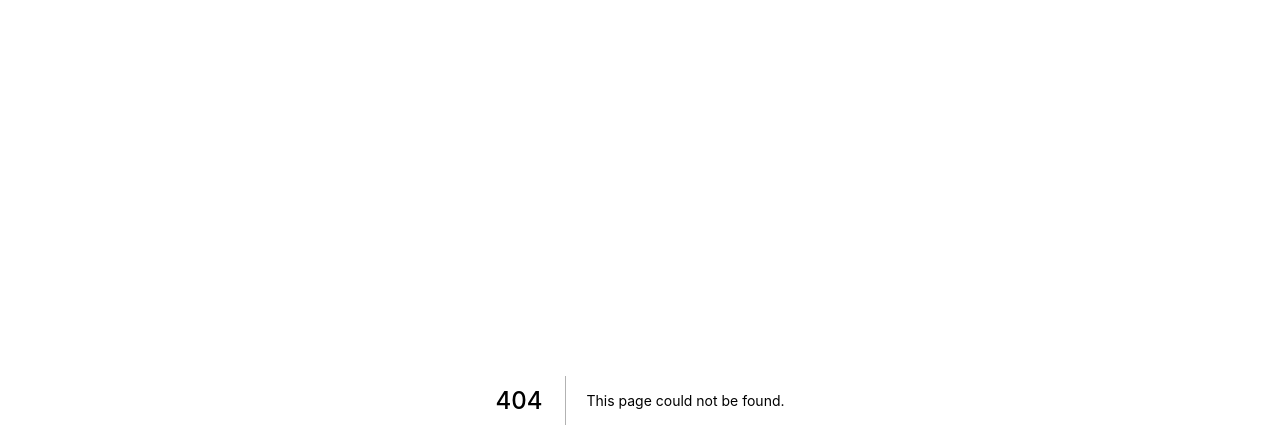
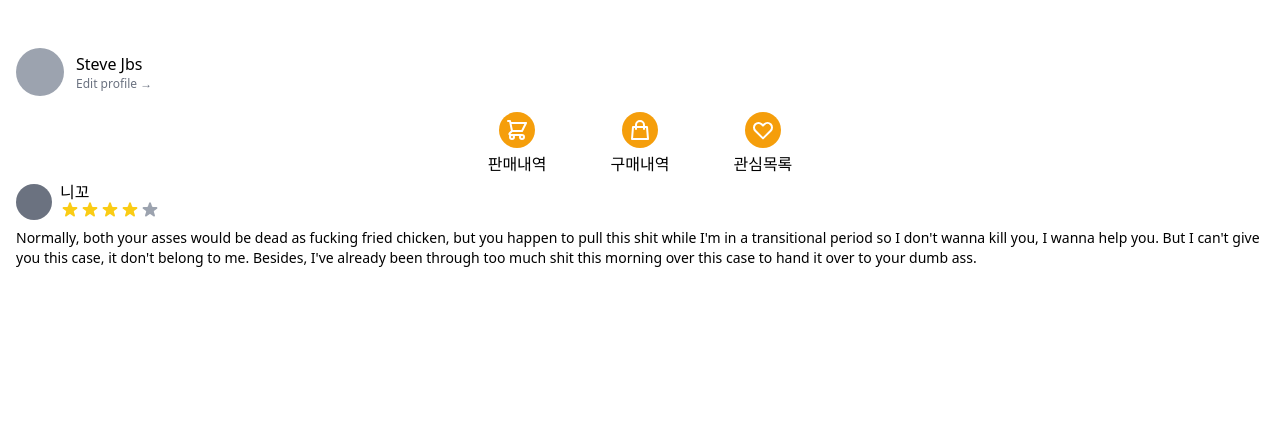
Before and after one commit to Eric-lab-star/carrot-clone, a Next.js app: page /profile in a window 1280 px wide. Before the commit this address had no page. Shown: the top 448 px of the page. Built offline with nearby package versions, Linux system fonts and the light colour scheme.

Commit message:
user profile

```diff
--- /dev/null
+++ b/pages/chats/[userID].tsx
@@ -0,0 +1,34 @@
+import type { NextPage } from "next";
+
+const ChatDetail: NextPage = () => {
+  return (
+    <div className="py-16">
+      <div className="text-gray-900 flex items-start space-x-2 w-1/3 max-w-fit bg-amber-400 shadow-md py-2 px-2 rounded-md">
+        <div className="h-8 aspect-square rounded-full bg-gray-400" />
+        <div className=" text-sm leading-4">
+          Hi how much are you selling them for?
+        </div>
+      </div>
+      <div className="text-gray-900 relative h-10">
+        <div className="flex absolute right-0 flex-row-reverse max-w-fit  items-start space-x-2 space-x-reverse w-1/3 bg-amber-400 shadow-md py-2 px-2 rounded-md">
+          <div className="h-8 aspect-square rounded-full bg-gray-400" />
+          <div className=" text-sm leading-4">I want 2000</div>
+        </div>
+      </div>
+
+      <div className="fixed rounded-t-md bottom-0 w-screen bg-amber-500 py-2 px-2">
+        <div className="flex">
+          <input
+            type={"text"}
+            className=" text-xs flex-1 rounded-md h-10 min-h-full focus:ring-1 focus:ring-amber-700 focus:ring-offset-2 focus:outline-none focus:border-amber-500 overflow-scroll border-amber-500 pl-8"
+          />
+          <div className="absolute top-[20px] left-4 cursor-pointer  hover:bg-amber-400 h-5 aspect-square bg-amber-200 rounded-full flex  items-center justify-center">
+            <span className=" text-white ">&rarr;</span>
+          </div>
+        </div>
+      </div>
+    </div>
+  );
+};
+
+export default ChatDetail;
--- /dev/null
+++ b/pages/chats/index.tsx
@@ -0,0 +1,25 @@
+import type { NextPage } from "next";
+import Link from "next/link";
+
+const Chats: NextPage = () => {
+  return (
+    <div className="py-16 divide-y-[1px] divide-amber-600">
+      {[1, 2, 3, 4, 1, 2].map((v, i) => (
+        <Link href={`chats/${i}`} key={i}>
+          <div className="px-4 py-2 border-gray-400">
+            <div className="flex items-start space-x-2">
+              <div className="rounded-full h-7 w-7 bg-gray-300" />
+              <div>
+                <span className="text-sm mr-2">Steven Jobs</span>
+                <span className="text-xs text-gray-300">2시간 전</span>
+                <div className="text-sm">See you tmr !</div>
+              </div>
+            </div>
+          </div>
+        </Link>
+      ))}
+    </div>
+  );
+};
+
+export default Chats;
--- /dev/null
+++ b/pages/profile.tsx
@@ -0,0 +1,143 @@
+import type { NextPage } from "next";
+
+const Profile: NextPage = () => {
+  return (
+    <div className="py-10 px-4">
+      <div className="flex items-center space-x-3 py-2">
+        <div className="h-12 w-12 rounded-full bg-gray-400" />
+        <div>
+          <p className="font-medium">Steve Jbs</p>
+          <p className="cursor-pointer hover:text-amber-500 text-xs text-gray-500">
+            Edit profile &rarr;
+          </p>
+        </div>
+      </div>
+      <div className="flex justify-center items-center space-x-16 mt-2">
+        <div className="flex justify-center flex-col items-center space-y-1 hover:text-amber-400">
+          <div className="hover:bg-amber-600 cursor-pointer h-9 aspect-square rounded-full bg-amber-500 text-white flex justify-center items-center">
+            <svg
+              className="w-6 h-6"
+              fill="none"
+              stroke="currentColor"
+              viewBox="0 0 24 24"
+              xmlns="http://www.w3.org/2000/svg"
+            >
+              <path
+                strokeLinecap="round"
+                strokeLinejoin="round"
+                strokeWidth="2"
+                d="M3 3h2l.4 2M7 13h10l4-8H5.4M7 13L5.4 5M7 13l-2.293 2.293c-.63.63-.184 1.707.707 1.707H17m0 0a2 2 0 100 4 2 2 0 000-4zm-8 2a2 2 0 11-4 0 2 2 0 014 0z"
+              ></path>
+            </svg>
+          </div>
+          <span>판매내역</span>
+        </div>
+        <div className="flex justify-center flex-col items-center space-y-1 hover:text-amber-400">
+          <div className="hover:bg-amber-600 cursor-pointer h-9 aspect-square rounded-full bg-amber-500 text-white flex justify-center items-center">
+            <svg
+              className="w-6 h-6"
+              fill="none"
+              stroke="currentColor"
+              viewBox="0 0 24 24"
+              xmlns="http://www.w3.org/2000/svg"
+            >
+              <path
+                strokeLinecap="round"
+                strokeLinejoin="round"
+                strokeWidth="2"
+                d="M16 11V7a4 4 0 00-8 0v4M5 9h14l1 12H4L5 9z"
+              ></path>
+            </svg>
+          </div>
+          <span>구매내역</span>
+        </div>
+        <div className="flex justify-center flex-col items-center space-y-1 hover:text-amber-400">
+          <div className="hover:bg-amber-600 cursor-pointer h-9 aspect-square rounded-full bg-amber-500 text-white flex justify-center items-center">
+            <svg
+              className="w-6 h-6"
+              fill="none"
+              stroke="currentColor"
+              viewBox="0 0 24 24"
+              xmlns="http://www.w3.org/2000/svg"
+            >
+              <path
+                strokeLinecap="round"
+                strokeLinejoin="round"
+                strokeWidth="2"
+                d="M4.318 6.318a4.5 4.5 0 000 6.364L12 20.364l7.682-7.682a4.5 4.5 0 00-6.364-6.364L12 7.636l-1.318-1.318a4.5 4.5 0 00-6.364 0z"
+              ></path>
+            </svg>
+          </div>
+          <span>관심목록</span>
+        </div>
+      </div>
+      <div className="mt-2">
+        <div className="flex space-x-2">
+          <div className="h-9 aspect-square rounded-full bg-gray-500" />
+          <div className="">
+            <h4 className="leading-4">니꼬</h4>
+            <div className="flex text-xs">
+              <svg
+                className="text-yellow-400 h-5 w-5"
+                xmlns="http://www.w3.org/2000/svg"
+                viewBox="0 0 20 20"
+                fill="currentColor"
+                aria-hidden="true"
+              >
+                <path d="M9.049 2.927c.3-.921 1.603-.921 1.902 0l1.07 3.292a1 1 0 00.95.69h3.462c.969 0 1.371 1.24.588 1.81l-2.8 2.034a1 1 0 00-.364 1.118l1.07 3.292c.3.921-.755 1.688-1.54 1.118l-2.8-2.034a1 1 0 00-1.175 0l-2.8 2.034c-.784.57-1.838-.197-1.539-1.118l1.07-3.292a1 1 0 00-.364-1.118L2.98 8.72c-.783-.57-.38-1.81.588-1.81h3.461a1 1 0 00.951-.69l1.07-3.292z" />
+              </svg>
+              <svg
+                className="text-yellow-400 h-5 w-5"
+                xmlns="http://www.w3.org/2000/svg"
+                viewBox="0 0 20 20"
+                fill="currentColor"
+                aria-hidden="true"
+              >
+                <path d="M9.049 2.927c.3-.921 1.603-.921 1.902 0l1.07 3.292a1 1 0 00.95.69h3.462c.969 0 1.371 1.24.588 1.81l-2.8 2.034a1 1 0 00-.364 1.118l1.07 3.292c.3.921-.755 1.688-1.54 1.118l-2.8-2.034a1 1 0 00-1.175 0l-2.8 2.034c-.784.57-1.838-.197-1.539-1.118l1.07-3.292a1 1 0 00-.364-1.118L2.98 8.72c-.783-.57-.38-1.81.588-1.81h3.461a1 1 0 00.951-.69l1.07-3.292z" />
+              </svg>
+              <svg
+                className="text-yellow-400 h-5 w-5"
+                xmlns="http://www.w3.org/2000/svg"
+                viewBox="0 0 20 20"
+                fill="currentColor"
+                aria-hidden="true"
+              >
+                <path d="M9.049 2.927c.3-.921 1.603-.921 1.902 0l1.07 3.292a1 1 0 00.95.69h3.462c.969 0 1.371 1.24.588 1.81l-2.8 2.034a1 1 0 00-.364 1.118l1.07 3.292c.3.921-.755 1.688-1.54 1.118l-2.8-2.034a1 1 0 00-1.175 0l-2.8 2.034c-.784.57-1.838-.197-1.539-1.118l1.07-3.292a1 1 0 00-.364-1.118L2.98 8.72c-.783-.57-.38-1.81.588-1.81h3.461a1 1 0 00.951-.69l1.07-3.292z" />
+              </svg>
+              <svg
+                className="text-yellow-400 h-5 w-5"
+                xmlns="http://www.w3.org/2000/svg"
+                viewBox="0 0 20 20"
+                fill="currentColor"
+                aria-hidden="true"
+              >
+                <path d="M9.049 2.927c.3-.921 1.603-.921 1.902 0l1.07 3.292a1 1 0 00.95.69h3.462c.969 0 1.371 1.24.588 1.81l-2.8 2.034a1 1 0 00-.364 1.118l1.07 3.292c.3.921-.755 1.688-1.54 1.118l-2.8-2.034a1 1 0 00-1.175 0l-2.8 2.034c-.784.57-1.838-.197-1.539-1.118l1.07-3.292a1 1 0 00-.364-1.118L2.98 8.72c-.783-.57-.38-1.81.588-1.81h3.461a1 1 0 00.951-.69l1.07-3.292z" />
+              </svg>
+              <svg
+                className="text-gray-400 h-5 w-5"
+                xmlns="http://www.w3.org/2000/svg"
+                viewBox="0 0 20 20"
+                fill="currentColor"
+                aria-hidden="true"
+              >
+                <path d="M9.049 2.927c.3-.921 1.603-.921 1.902 0l1.07 3.292a1 1 0 00.95.69h3.462c.969 0 1.371 1.24.588 1.81l-2.8 2.034a1 1 0 00-.364 1.118l1.07 3.292c.3.921-.755 1.688-1.54 1.118l-2.8-2.034a1 1 0 00-1.175 0l-2.8 2.034c-.784.57-1.838-.197-1.539-1.118l1.07-3.292a1 1 0 00-.364-1.118L2.98 8.72c-.783-.57-.38-1.81.588-1.81h3.461a1 1 0 00.951-.69l1.07-3.292z" />
+              </svg>
+            </div>
+          </div>
+        </div>
+        <div className="mt-2 text-sm">
+          <p>
+            Normally, both your asses would be dead as fucking fried chicken,
+            but you happen to pull this shit while I&apos;m in a transitional
+            period so I don&apos;t wanna kill you, I wanna help you. But I
+            can&apos;t give you this case, it don&apos;t belong to me. Besides,
+            I&apos;ve already been through too much shit this morning over this
+            case to hand it over to your dumb ass.
+          </p>
+        </div>
+      </div>
+    </div>
+  );
+};
+
+export default Profile;
```
Also changed, not shown: pages/_app.tsx (+4 -4 lines).
